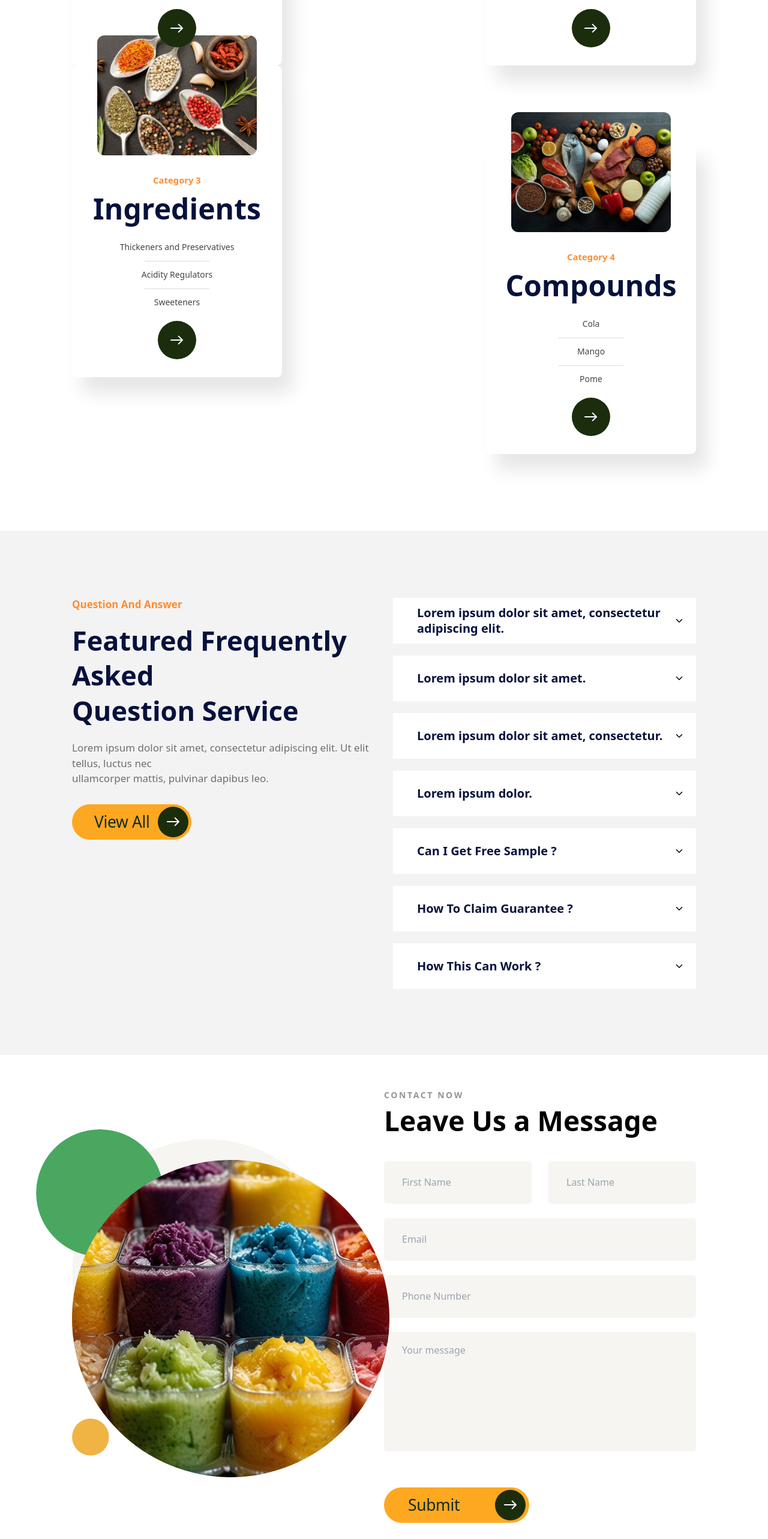
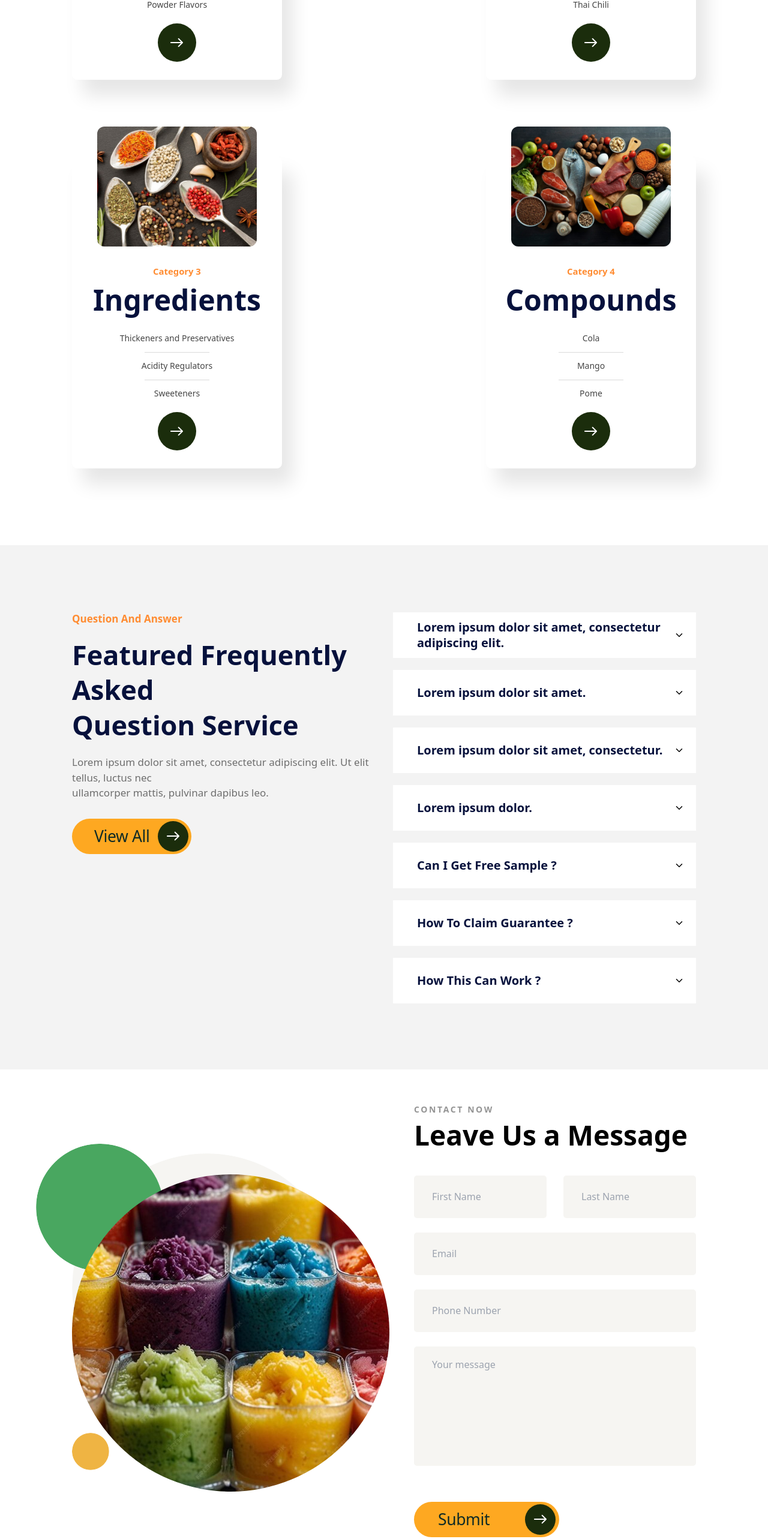
Before and after one commit to hussainn23/Essenctia-2.0, a React (Vite) app: page / in a window 1280 px wide. Shown: the part 2384-4950 px from the top of the page at 60% size. Built offline with nearby package versions, Linux system fonts and the light colour scheme.

Commit message:
Make home page animation responsive

```diff
--- a/src/Pages/Home.jsx
+++ b/src/Pages/Home.jsx
@@ -86,7 +86,7 @@ const Home = () => {
                 subHeading1={"Cheese Seasonings"}
                 subHeading2={"Achari"}
                 subHeading3={"Thai Chili"}
-                className="md:pt-0 pt-32"
+                className="card2"
               />
             </CardWrapper>
           </Link>
@@ -99,7 +99,7 @@ const Home = () => {
                 subHeading1={"Thickeners and Preservatives"}
                 subHeading2={"Acidity Regulators"}
                 subHeading3={"Sweeteners"}
-                className="xl:pt-0 pt-32"
+                className="xl:pt-0 pt-32 card3"
               />
             </CardWrapper>
           </Link>
--- a/src/components/Sections/Achievements.jsx
+++ b/src/components/Sections/Achievements.jsx
@@ -81,7 +81,7 @@ const Achievements = () => {
           </div>
         {/* </div> */}
       </div>
-      <div className="mb-20 w-full lg:mb-0 ">
+      <div className="mb-20 w-full lg:mb-0 color-animation">
         <motion.p
           className="text-[#FEA821] font-lexend text-[17px] font-semibold leading-[22.1px] text-left"
           initial={{ opacity: 0, y: -100 }}
@@ -128,7 +128,7 @@ const Achievements = () => {
           </div>
         </div>
         <div className="md:flex md:flex-row gap-5 flex flex-col items-center mt-6">
-          <div className="bg-[#2A2A2A] rounded-[10px] shadow-[0_10px_25px_0_rgba(0,0,0,0.10)] p-8 md:p-10 w-[250px] md:w-[349px]">
+          <div className="bg-[#2A2A2A] rounded-[10px] shadow-[0_10px_25px_0_rgba(0,0,0,0.10)] p-8 md:p-10 w-[250px] lg:w-[349px]">
             <div className="flex justify-between ">
               <h5 className="text-white font-lexend-deca text-[20px] font-bold leading-[26px]">
                 Our Vision
@@ -143,7 +143,7 @@ const Achievements = () => {
               long-term partnerships.
             </p>
           </div>
-          <div className="md:w-[349px]">
+          <div className="md:w-[250px]">
             <h6 className="text-[#070606] font-lexend text-[20px] font-bold leading-[26px] text-left">
               Special <br /> Achievements
             </h6>
--- a/src/components/Sections/Contact.jsx
+++ b/src/components/Sections/Contact.jsx
@@ -54,7 +54,7 @@ const Contact = () => {
   return (
     <div className=" xl:flex ">
       <ToastContainer />
-      <div className="w-full flex flex-col justify-center xl:flex xl:flex-row xl:justify-center mt-20 lg:mt-0  lg:pt-28 xl:pt-0 pb-20 xl:pb-0 ">
+      <div className="w-full flex flex-col justify-center xl:flex xl:flex-row xl:justify-center mt-20 lg:mt-0  lg:pt-28 xl:pt-0 pb-20 xl:pb-0 animation-box">
         <div className=" pd md:px-20 lg:px-32 xl:px-0  flex items-center ">
           <img
             src={color}
@@ -95,14 +95,14 @@ const Contact = () => {
                   name="first_name"
                   placeholder="First Name"
                   required
-                  className="  h-[50px] md:h-[71px] pl-[30px]  mb-6 md:mb-0 justify-end items-center w-full rounded-[5px] bg-[#F6F5F2] focus:outline-none focus:border-none"
+                  className="  h-[50px] md:h-[71px] pl-[30px] mb-6 md:mb-0 justify-end items-center w-full rounded-[5px] bg-[#F6F5F2] focus:outline-none focus:border-none"
                 />
                 <input
                   type="text"
                   name="last_name"
                   required
                   placeholder="Last Name"
-                  className="  h-[50px] md:h-[71px]  pl-[30px]  justify-end items-center w-full rounded-[5px] bg-[#F6F5F2] focus:outline-none focus:border-none"
+                  className="  h-[50px] md:h-[71px]  pl-[30px] justify-end items-center w-full rounded-[5px] bg-[#F6F5F2] focus:outline-none focus:border-none"
                 />
               </div>
               <div>
--- a/src/index.css
+++ b/src/index.css
@@ -216,3 +216,42 @@
     margin-top: 0;
   }
 }
+
+@media screen and (min-width: 1280px) {
+  .card3 {
+    margin-top: 8rem;
+  }
+}
+
+@media screen and (min-width: 1290px) {
+  .card3 {
+    margin-top: auto;
+  }
+}
+
+
+@media screen and (max-width: 540px) {
+  .card2 {
+    margin-top: 8rem;
+  }
+}
+
+@media screen and (min-width: 541px) {
+  .card2 {
+    margin-top: 0;
+  }
+}
+
+@media screen and (min-width: 1280px) {
+  .animation-box {
+    /* background: red; */
+    margin-right: 100px;
+  }
+}
+
+@media screen and (min-width: 1290px) {
+  .animation-box {
+    /* background: red; */
+    margin-right: 100px;
+  }
+}
```
